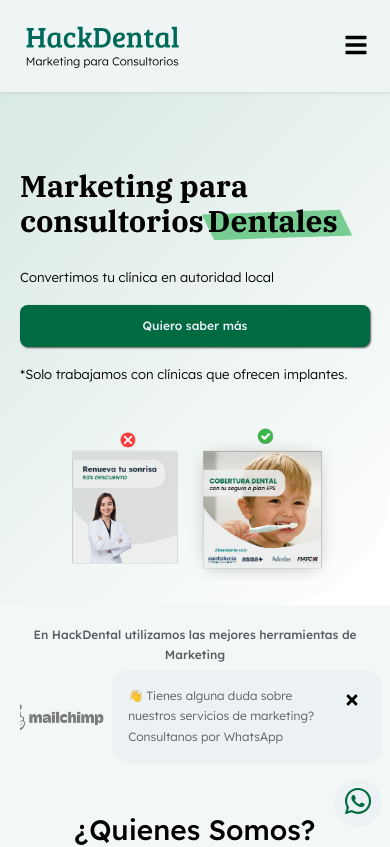
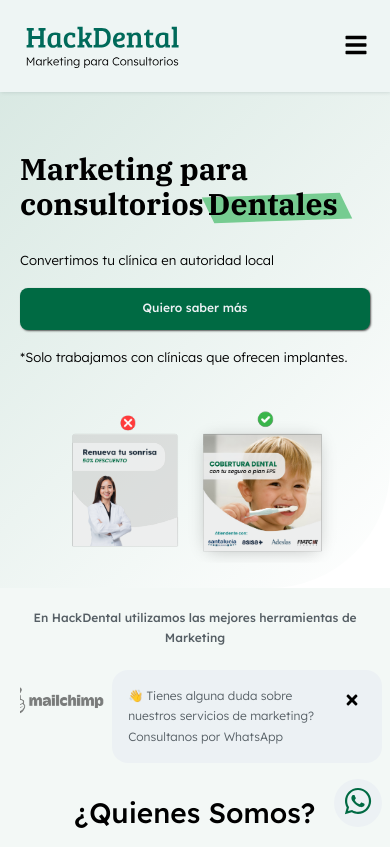
Before and after one commit to souther1407/client-agencia-marketing, a React (Vite) app: page / in a window 390 px wide. Shown: the top 847 px of the page. Built offline with nearby package versions, Linux system fonts and the light colour scheme; no server answers.

Commit message:
cambios 70

```diff
--- a/src/pages/LandingPage/styles.module.css
+++ b/src/pages/LandingPage/styles.module.css
@@ -715,7 +715,10 @@
     display: flex;
     justify-content: center;
     padding: 0;
-    padding-top: calc(var(--linea-roja) + var(--linea-amarilla));
+    padding-top: calc(
+      (var(--linea-roja) + var(--linea-amarilla)) -
+        (var(--linea-roja) + var(--linea-amarilla)) * 0.3
+    );
   }
 
   .bannerImg {
```
